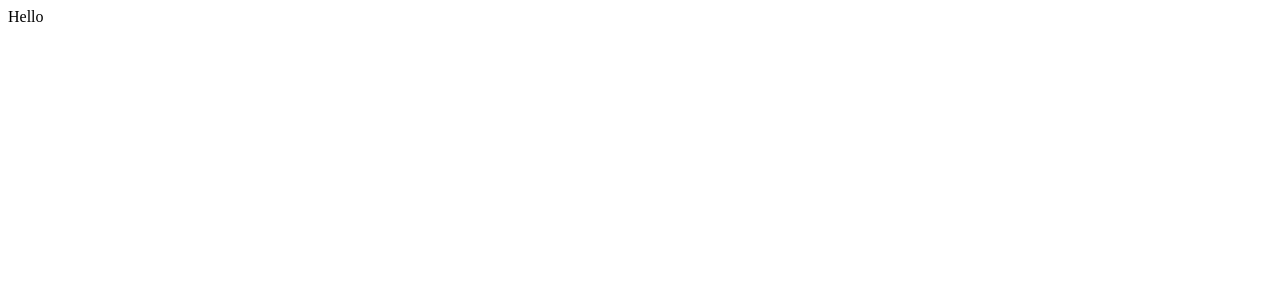
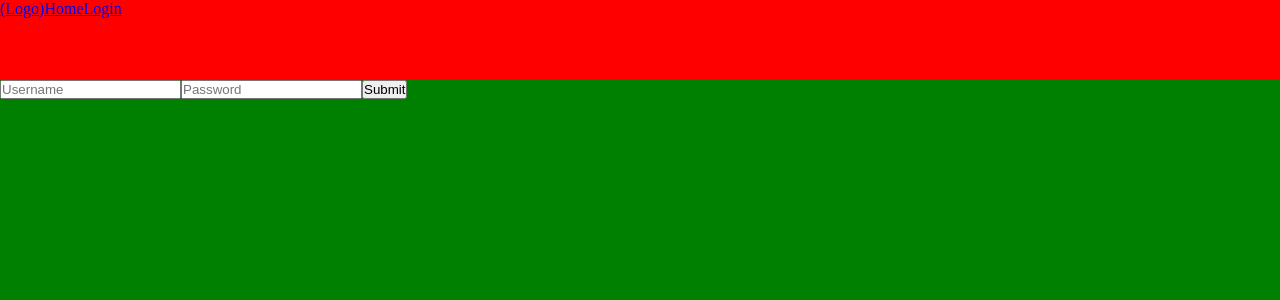
Before and after one commit to Axolotl-Collective/LearnAxolotl, a React app: page /login in a window 1280 px wide. Shown: the top 300 px of the page. Built offline with nearby package versions, Linux system fonts and the light colour scheme.

Commit message:
completed structure of navbar and routes

```diff
--- a/client/App.jsx
+++ b/client/App.jsx
@@ -1,11 +1,20 @@
 import React from "react";
 import { BrowserRouter, Navigate, Routes, Route } from "react-router-dom";
+import Navbar from "./components/Navbar.jsx";
+import HomePage from "./components/HomePage.jsx";
+import Login from "./components/Login.jsx";
+import MainGame from "./components/MainGame.jsx";
 
 const App = () => {
   return(
-    <div>
-      Hello
-    </div>
+    <BrowserRouter>
+      <Navbar />
+      <Routes>
+        <Route path ='/login' element={<Login />}></Route>
+        <Route path ='/game' element={<MainGame />}></Route>
+        <Route path='/' element={<HomePage />}></Route>
+      </Routes>
+    </BrowserRouter>
   )
 };
 
--- /dev/null
+++ b/client/components/HomePage.jsx
@@ -0,0 +1,11 @@
+import React from "react";
+
+const HomePage = (props) => {
+  return(
+    <div className="home-page">
+      Welcome to Axolotl!
+    </div>
+  )
+};
+
+export default HomePage;
--- /dev/null
+++ b/client/components/Login.jsx
@@ -0,0 +1,13 @@
+import React from "react";
+
+const Login = (props) => {
+  return(
+    <div className='login'>
+      <input id='username' placeholder="Username"></input>
+      <input id='password' placeholder="Password"></input>
+      <button id='login-button'>Submit</button>
+    </div>
+  )
+}
+
+export default Login;
--- /dev/null
+++ b/client/components/MainGame.jsx
@@ -0,0 +1,14 @@
+import React from "react";
+
+const MainGame = (props) => {
+  return (
+    <div className="game">
+      <img id='animal-img'></img>
+      <div>Animal Name</div>
+      <div>Guessing Area</div>
+      <button>Submit</button>
+    </div>
+  )
+};
+
+export default MainGame;
--- /dev/null
+++ b/client/components/Navbar.jsx
@@ -0,0 +1,14 @@
+import React from "react";
+import { Link } from "react-router-dom";
+
+const Navbar = (props) => {
+  return (
+    <div className="navbar">
+      <Link to='/'>(Logo)</Link>
+      <Link to='/'>Home</Link>
+      <Link to='/login'>Login</Link>
+    </div>
+  )
+};
+
+export default Navbar;
--- a/client/style.scss
+++ b/client/style.scss
@@ -0,0 +1,32 @@
+* {
+  margin: 0;
+  padding: 0;
+  box-sizing: border-box;
+}
+
+#main-body {
+  min-height: 100vh;
+  background-color: purple;
+}
+
+#root {
+  height: 100vh;
+  background-color: aquamarine;
+}
+
+.navbar {
+  background-color: red;
+  height: 10%;
+}
+
+.home-page {
+  background-color: yellow;
+  height: 100%;
+  width: 100%;
+}
+
+.login {
+  background-color: green;
+  height: 100%;
+  width: 100%;
+}
--- a/package.json
+++ b/package.json
@@ -27,7 +27,6 @@
     "react": "^16.5.2",
     "react-dom": "^16.5.2",
     "react-router": "^4.3.1",
-    "react-router-dom": "^4.3.1",
     "sass": "^1.57.1"
   },
   "devDependencies": {
@@ -39,6 +38,7 @@
     "eslint": "^7.12.0",
     "html-webpack-plugin": "^5.5.0",
     "react-hot-loader": "^4.6.3",
+    "react-router-dom": "^6.6.2",
     "sass-loader": "^13.2.0",
     "style-loader": "^3.3.1",
     "webpack": "^5.75.0",
```
